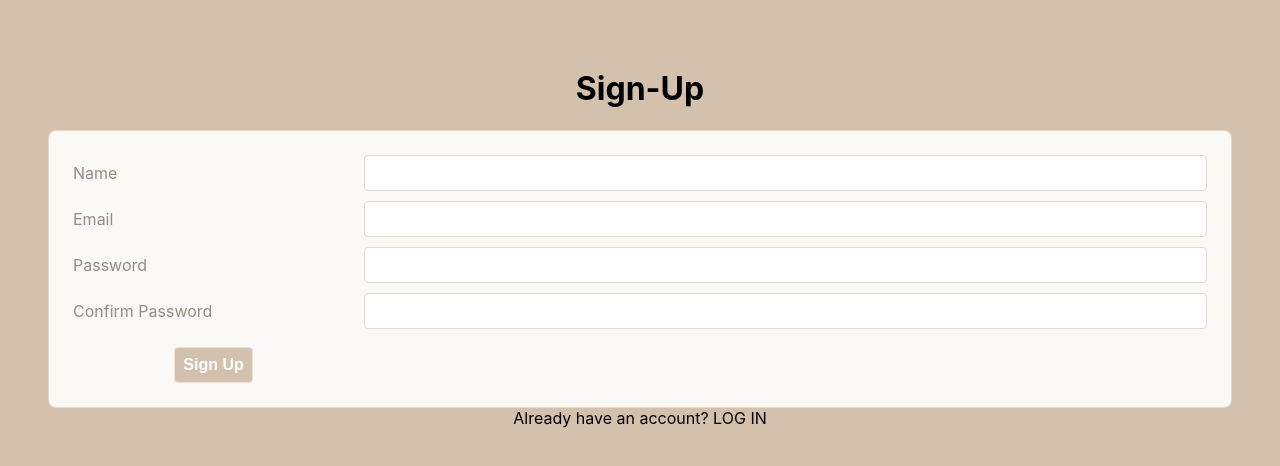
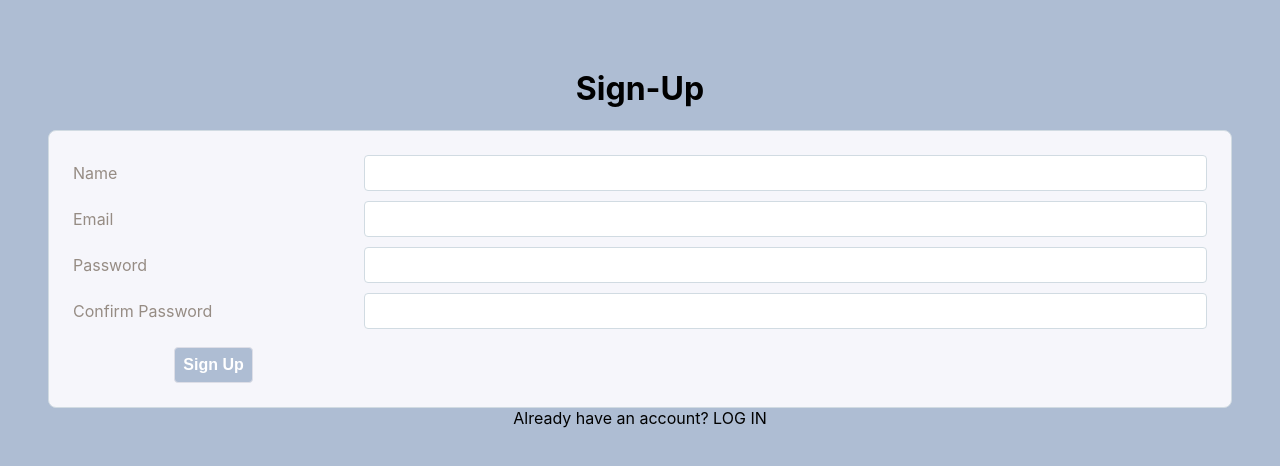
Before and after one commit to tadashibashi/mern-quick-notes, a React (Vite) app: page /notes in a window 1280 px wide. Shown: the top 466 px of the page. Built offline with nearby package versions, Linux system fonts and the light colour scheme.

Commit message:
update link and bg color styling

```diff
--- a/src/index.css
+++ b/src/index.css
@@ -1,10 +1,10 @@
 /* CSS Custom Properties */
 :root {
   --white: #FFFFFF;
-  --tan-1: #FBF9F6;
-  --tan-2: #E7E2DD;
-  --tan-3: #E2D9D1;
-  --tan-4: #D3C1AE;
+  --blue-1: #f6f6fb;
+  --blue-2: #dddee7;
+  --blue-3: #d1dbe2;
+  --blue-4: #aebdd3;
   --orange: #F67F00;
   --text-light: #968c84;
   --text-dark: #615954;
@@ -21,7 +21,7 @@ body {
   sans-serif;
   -webkit-font-smoothing: antialiased;
   -moz-osx-font-smoothing: grayscale;
-  background-color: var(--tan-4);
+  background-color: var(--blue-4);
   padding: 2vmin;
   height: 100vh;
 }
@@ -33,6 +33,14 @@ code {
 
 #root {
   height: 100%;
+}
+
+.mt-4 {
+  margin-top: 4vmin;
+}
+
+.mt-2 {
+  margin-top: 2vmin;
 }
 
 .align-ctr {
@@ -69,9 +77,9 @@ code {
   display: flex;
   justify-content: space-around;
   align-items: center;
-  background-color: var(--tan-1);
+  background-color: var(--blue-1);
   color: var(--text-dark);
-  border: .1vmin solid var(--tan-3);
+  border: .1vmin solid var(--blue-3);
   border-radius: 1vmin;
   padding: .6vmin;
   text-align: center;
@@ -80,8 +88,8 @@ code {
 
 .form-container {
   padding: 3vmin;
-  background-color: var(--tan-1);
-  border: .1vmin solid var(--tan-3);
+  background-color: var(--blue-1);
+  border: .1vmin solid var(--blue-3);
   border-radius: 1vmin;
 }
 
@@ -106,7 +114,7 @@ label {
 input {
   padding: 1vmin;
   font-size: 2vmin;
-  border: .1vmin solid var(--tan-3);
+  border: .1vmin solid var(--blue-3);
   border-radius: .5vmin;
   color: var(--text-dark);
   background-image: none !important; /* prevent lastpass */
@@ -126,7 +134,7 @@ button, a.button {
   font-weight: bold;
   text-decoration: none;
   text-align: center;
-  border: .1vmin solid var(--tan-2);
+  border: .1vmin solid var(--blue-2);
   border-radius: .5vmin;
   outline: none;
   cursor: pointer;
@@ -144,10 +152,19 @@ button.btn-xs {
 
 button:disabled, form:invalid button[type="submit"] {
   cursor: not-allowed;
-  background-color: var(--tan-4);
+  background-color: var(--blue-4);
 }
 
 button[type="submit"] {
   grid-column: span 2;
   margin: 1vmin 0 0;
 }
+
+a.link {
+  text-decoration: underline;
+  cursor: pointer;
+}
+
+a.link:hover {
+  color: var(--blue-2);
+}
```
